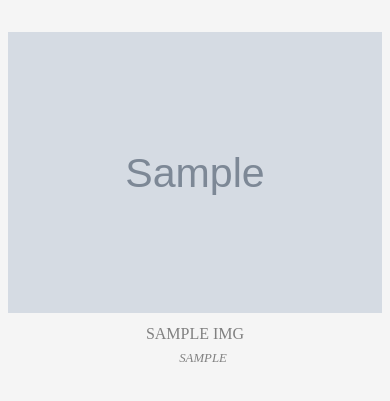
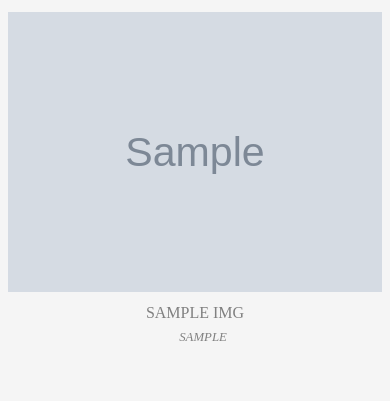
Before and after one commit to delektowski/news-in-images, a Node server app: template views/pages/index.ejs in a window 390 px wide. Shown: the part 79-480 px from the top of the page. Run offline with Node 20, Linux system fonts and the light colour scheme; the template is opened without the code that fills it: most values are stand-ins (such as "Sample title", 1, 10 or a date in 2020); grey boxes marked "Sample" are stand-in pictures; some libraries are stand-ins or nearby versions.

Commit message:
fix mobile styles

```diff
--- a/public/css/main.css
+++ b/public/css/main.css
@@ -75,6 +75,10 @@ a, .a:hover, .a:visited, .a:focus, .a:active {
 }
 
 @media screen and (max-width: 512px) {
+    .main-container {
+        margin-block-start: 0;
+    }
+
     .main-title {
         font-size: 1.1rem;
     }
@@ -82,11 +86,14 @@ a, .a:hover, .a:visited, .a:focus, .a:active {
     .main-subtitle {
         font-size: .9rem;
     }
+
     .image-container {
         inline-size: 96vw;
     }
+
     .images-container {
         justify-content: center;
+        gap: .5rem;
     }
 
     .image-painting {
```
